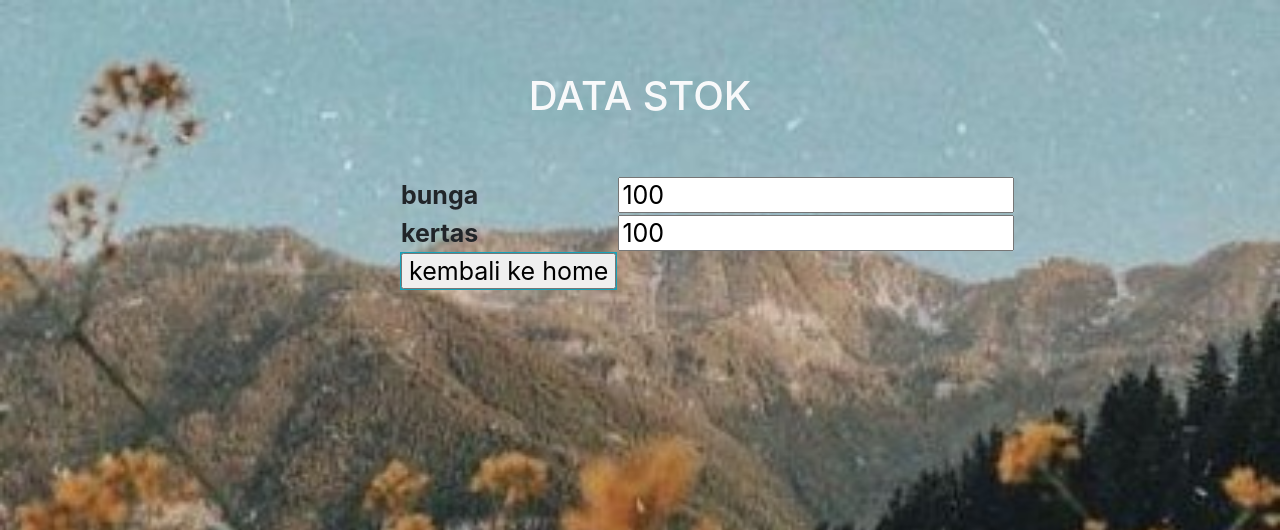
After one commit to Devipurwita24/tokobungadevi, a PHP site: page /stok.php in a window 1280 px wide. The commit adds this page. Shown: the top 530 px of the page. Run offline with PHP 8.4, Linux system fonts and the light colour scheme; data comes from the database, SQL or seed files in the repository.

Commit message:
5 commit

```diff
--- a/formbunga.php
+++ b/formbunga.php
@@ -30,7 +30,7 @@
 <body>
 <center>
 <br><br><br><br><br><br>
-    <h2 class="text-light">tulis bunga yang akan anda pesan</h2><br><br><br>
+    <h2 class="text-light">tulis bunga yang dipesan</h2><br><br><br>
     <table class="bg-muted">
     <tr>
         <td><button><img src="3.jpg" width="100" height="120"></button></td>
--- a/home.php
+++ b/home.php
@@ -25,6 +25,9 @@
       </li>
       <li class="nav-item">
         <a class="nav-link text-info" href="#">contact person</a>
+      </li>
+      <li class="nav-item">
+        <a class="nav-link text-info" href="stok.php">stok</a>
       </li>
     </ul>
   </div>
--- /dev/null
+++ b/stok.php
@@ -0,0 +1,67 @@
+<!DOCTYPE html>
+<html lang="en">
+<head>
+    <meta charset="UTF-8">
+    <meta name="viewport" content="width=device-width, initial-scale=1.0">
+    <title>Document</title>
+    <style>
+        body{
+            background-image: url(6.1.jpg);
+            background-repeat: no-repeat;
+            background-size: cover;
+        }
+        h2{
+            text-align: center;
+            font-style: oblique;
+            font-size: 60px;
+            shape-margin: 500px;
+        }
+        .tabel{
+            width: 40%;
+            margin:0px 400px;
+            font-size: 25px;
+
+        }
+
+</style>
+<link rel="stylesheet" href="./assets/bootstrap-4.4.1-dist/bootstrap-4.4.1-dist/css/bootstrap.css">
+</head>
+<body>
+    <?php
+    include 'koneksicadangan.php';
+
+    $query = "select * from stok ";
+    $result = $connect->query($query);
+    $row = $result->fetch_assoc();
+    ?>
+    <center>
+    <br><br><br>
+    <h1 class="text-light">DATA STOK</h1><br><br>
+    <h4>
+    <form action="home.php" method="post">
+
+        <div class="tabel">
+        <table width="50%">
+            <tr>
+                <th>bunga</th>
+                <td><input type="text" name="bunga" value="<?php echo $row['bunga'];?>"></td>
+            </tr>
+            <tr>
+                <th>kertas</th>
+                <td><input type="text" name="kertas" value="<?php echo $row['kertas_bunga'];?>"></td>
+            </tr>
+            <tr class="bg-info text-light text-center">
+                <td><input type="submit" value="kembali ke home" ></input></td>
+            </tr>
+            </table>
+        </div>
+
+    </form>
+    </h4>
+    </center>
+    <script src="https://code.jquery.com/jquery-3.4.1.slim.min.js" integrity="sha384-J6qa4849blE2+poT4WnyKhv5vZF5SrPo0iEjwBvKU7imGFAV0wwj1yYfoRSJoZ+n" crossorigin="anonymous"></script>
+<script src="https://cdn.jsdelivr.net/npm/popper.js@1.16.0/dist/umd/popper.min.js" integrity="sha384-Q6E9RHvbIyZFJoft+2mJbHaEWldlvI9IOYy5n3zV9zzTtmI3UksdQRVvoxMfooAo" crossorigin="anonymous"></script>
+<script src="./assets/bootstrap-4.4.1-dist/bootstrap-4.4.1-dist/js/bootstrap.js"></script>
+
+</body>
+</html>
--- a/welcome.php
+++ b/welcome.php
@@ -9,7 +9,7 @@
 <body align="center" class="bg-warning">
 
 <div class="jumbotron text-center bg-info">
-<h1>selamat datang di DevFlower </h1>
+<h1>LOGIN PETUGAS </h1>
 <h1>DevCantik</h1>
 </div >
 <br><br><br>
```
Also changed, not shown: tokobunga (2).sql (renamed from tokobunga (1).sql, +30 -2 lines).
